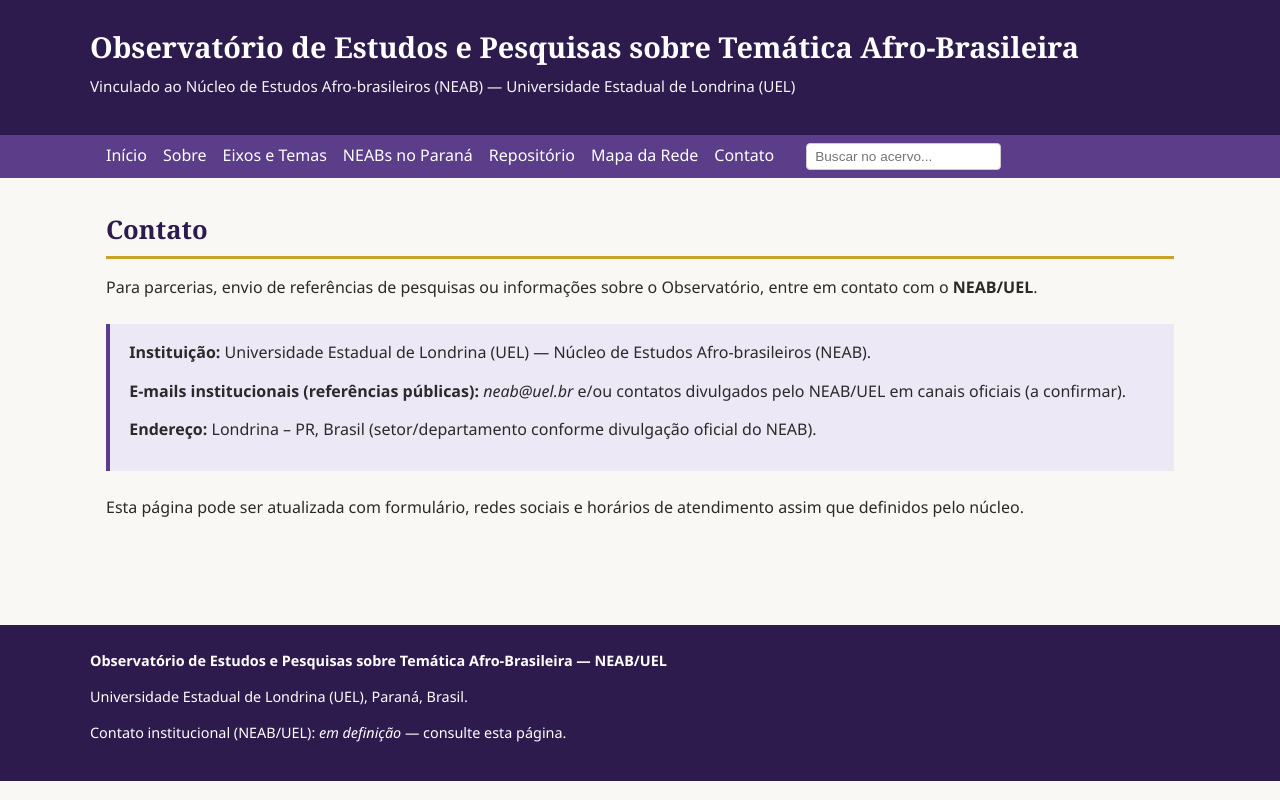
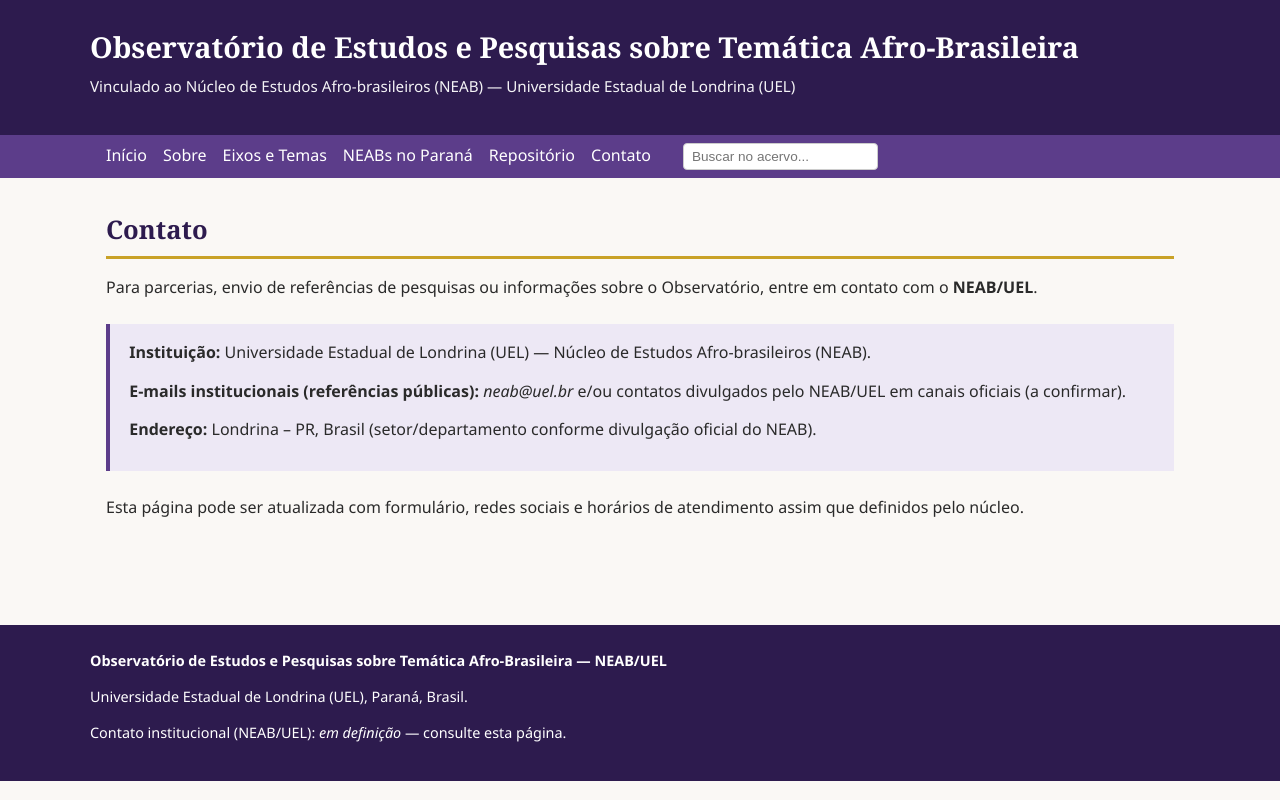
Before and after one commit to Gilnei732/.github-workflows-atualizar-acervo.yml, a plain HTML site: page contato.html in a window 1280 px wide. Drawn offline with Linux system fonts and the light colour scheme.

Commit message:
Menu: remove link Mapa da Rede (mapa incorporado em NEABs no Parana)

```diff
--- a/contato.html
+++ b/contato.html
@@ -21,7 +21,6 @@
       <a href="eixos-tematicos.html">Eixos e Temas</a>
       <a href="rede-neabs-pr.html">NEABs no Paraná</a>
       <a href="repositorio.html">Repositório</a>
-      <a href="mapa.html">Mapa da Rede</a>
       <a href="contato.html">Contato</a>
       <form action="repositorio.html" method="get" style="display:inline; margin-left:1rem;">
         <input type="text" name="q" placeholder="Buscar no acervo..." style="padding:0.3rem 0.5rem; border:1px solid #ccc; border-radius:4px; font-size:0.85rem;">
```
Also changed, not shown: eixos-tematicos.html (+0 -1 lines), equipe.html (+0 -1 lines), index.html (+0 -1 lines), rede-neabs-pr.html (+0 -1 lines), repositorio.html (+0 -1 lines), sobre.html (+0 -1 lines).
